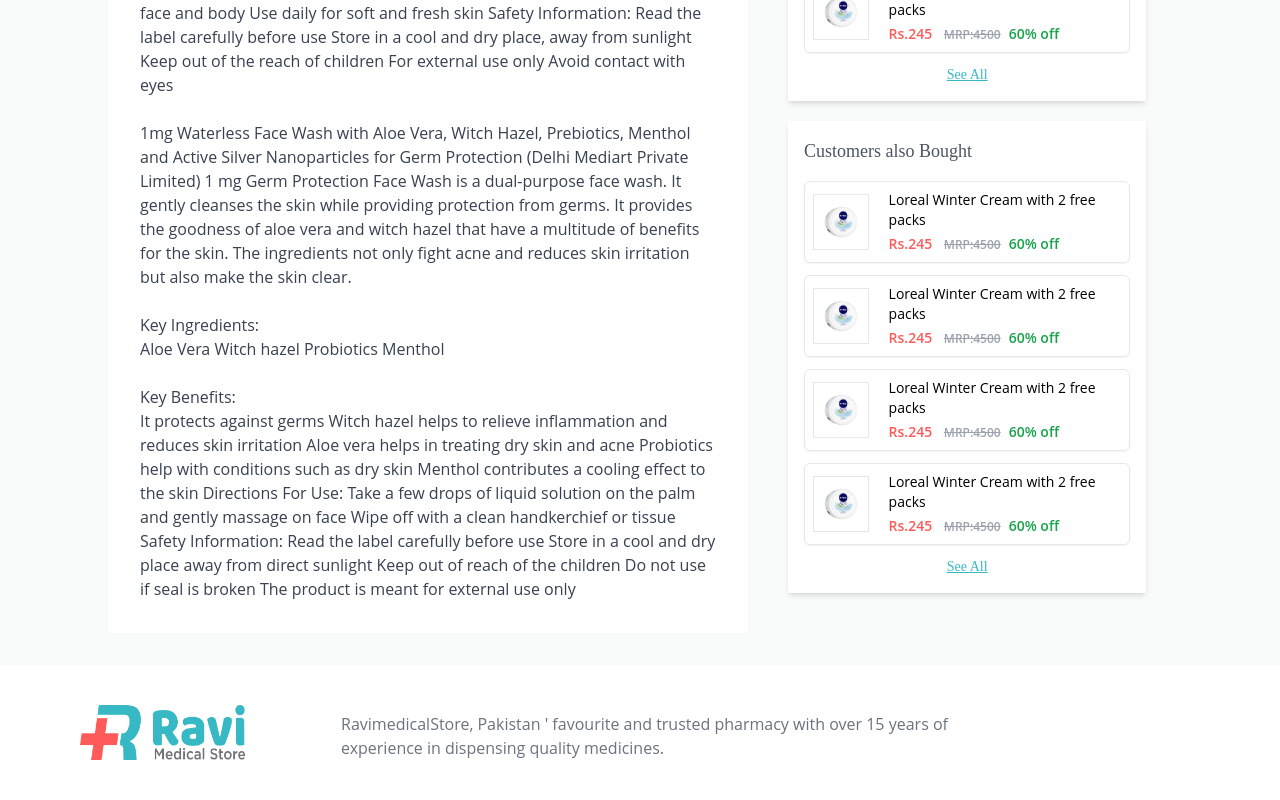
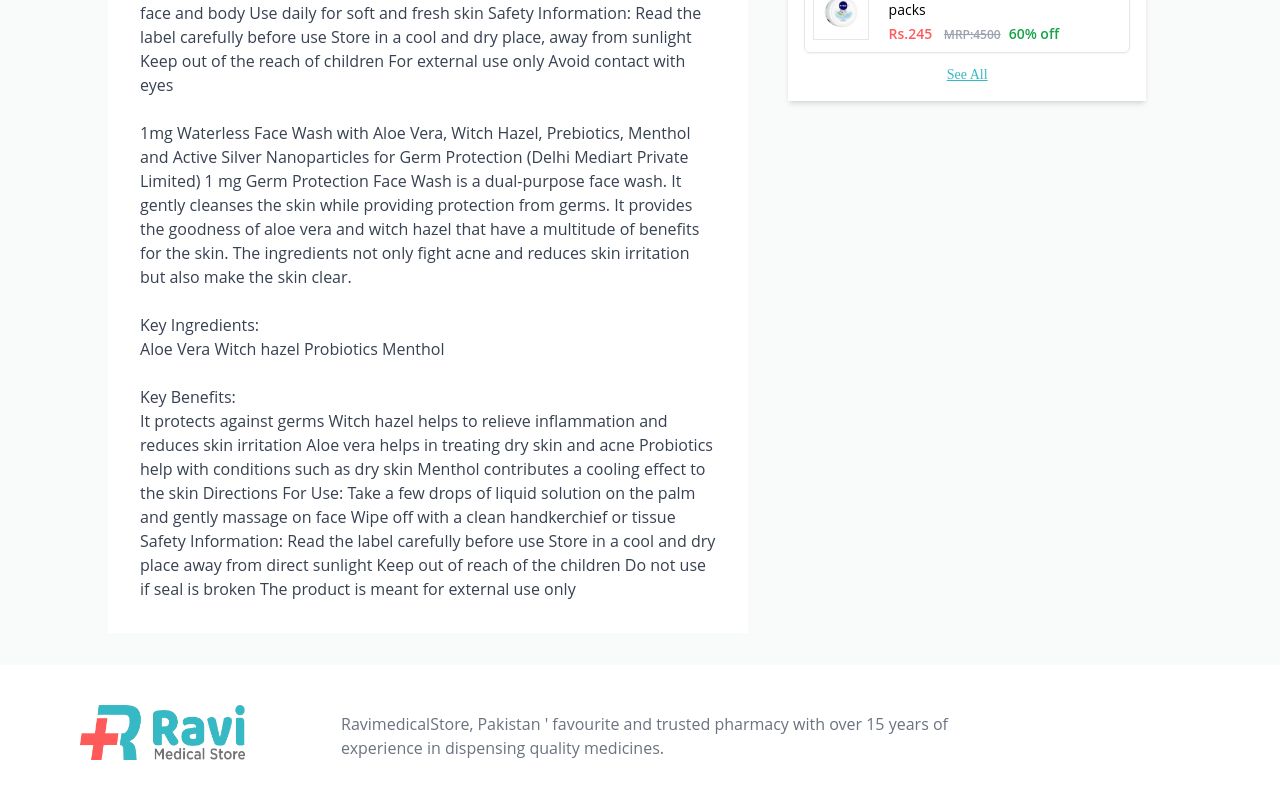
Before and after one commit to kunals131/EParmacy, a Next.js app in the folder client/: page /products/1 in a window 1280 px wide. Shown: the part 1120-1920 px from the top of the page. Built offline with nearby package versions, Linux system fonts and the light colour scheme.

Commit message:
Header Color.

```diff
--- a/client/components/Header.jsx
+++ b/client/components/Header.jsx
@@ -54,7 +54,7 @@
   return (
       <>
 
-    <div className='lg:bg-white lg:shadow-md px-4 py-2 lg:px-3 xl:px-4 3xl:px-5 4xl:px-12 lg:py-6 md:py-5'>
+    <div className='lg:bg-background lg:shadow-md px-4 py-2 lg:px-3 xl:px-4 3xl:px-5 4xl:px-12 lg:py-6 md:py-5'>
         <div className='flex justify-between items-center'>
             <div className='text-white flex items-center  space-x-2'>
                 {
--- a/client/components/ProductsResponsive/ProductDekstop.jsx
+++ b/client/components/ProductsResponsive/ProductDekstop.jsx
@@ -230,7 +230,6 @@
           </div>
           <div className="space-y-5">
               <MoreFromCategory title="More from this Category"/>
-              <MoreFromCategory title="Customers also Bought"/>
           </div>
         </div>
       </div>
```
